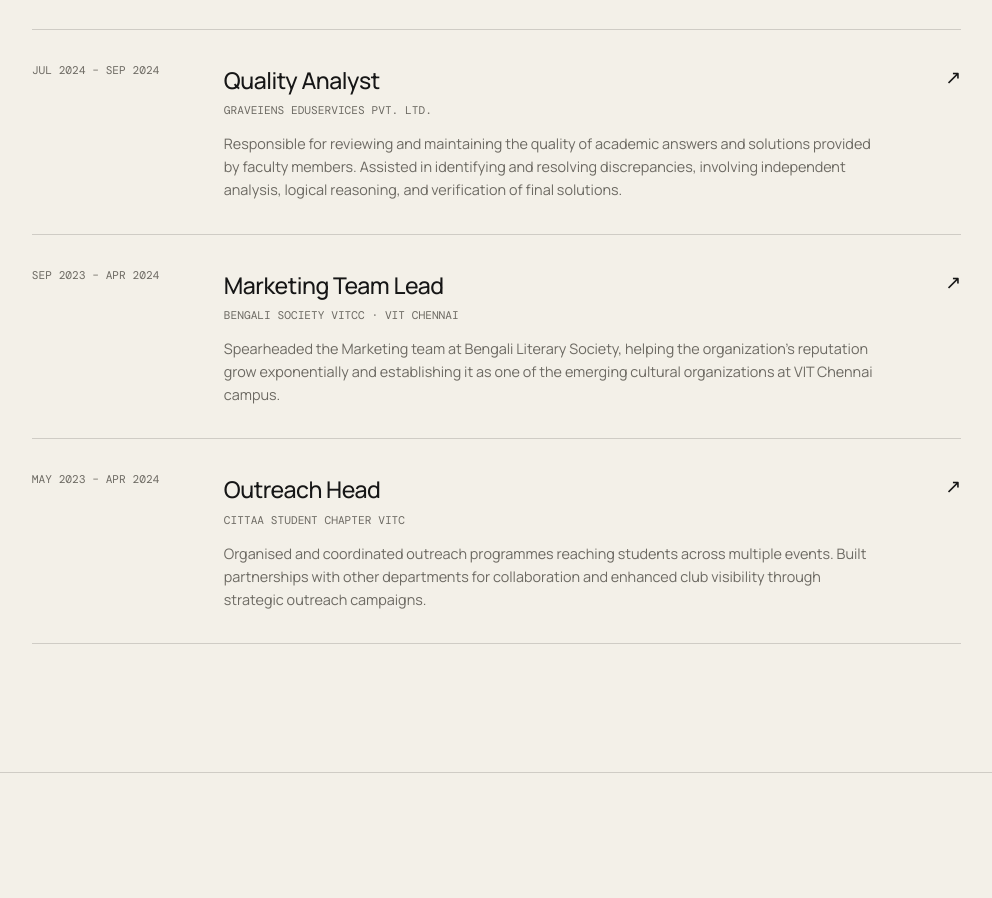
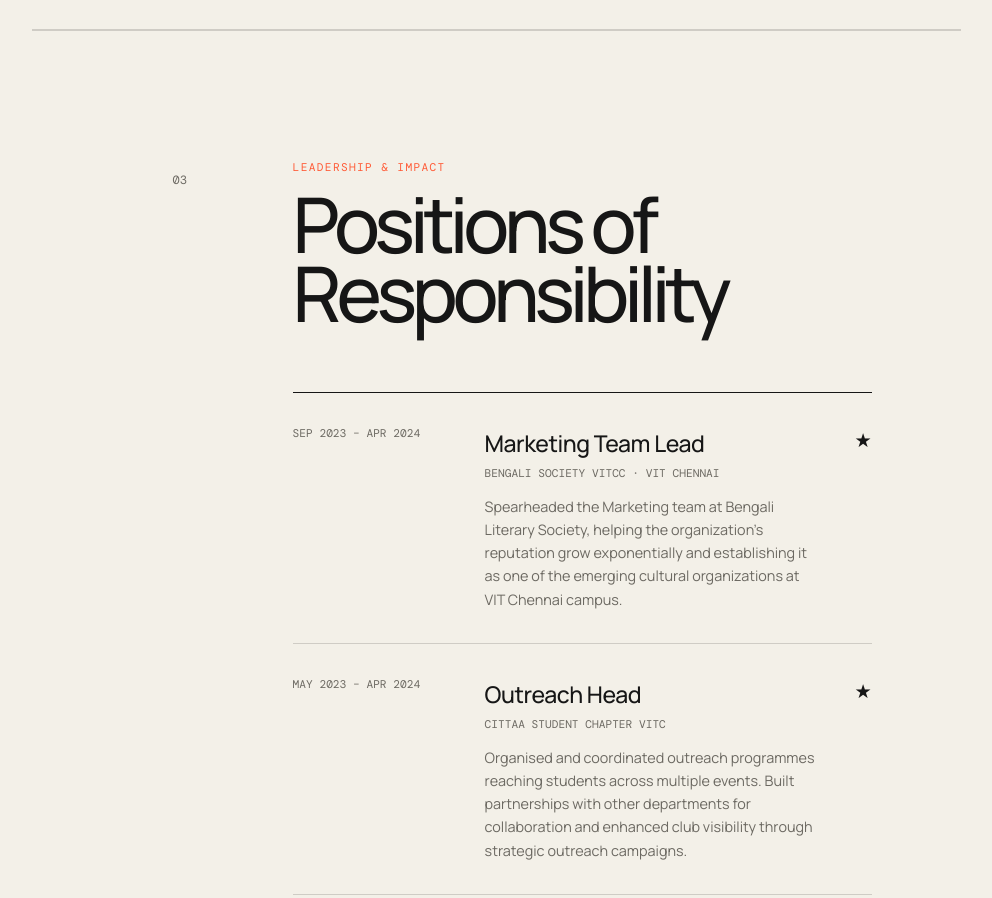
Before and after one commit to ChatterjeeSamiddho2002/chatterjeesamiddho2002.github.io, a plain HTML site: page index.html in a window 1280 px wide. Shown: the part 2361-3259 px from the top of the page, without its empty margins (229-1221 px from the left). Drawn offline with nearby package versions, Linux system fonts and the light colour scheme; a web font is replaced by a local one.

Commit message:
Add files via upload

```diff
--- a/index.html
+++ b/index.html
@@ -180,20 +180,17 @@
             <span class="experience-arrow">↗</span>
           </article>
 
-          <article class="experience-item reveal">
-            <div class="experience-date">Jul 2024 – Sep 2024</div>
-            <div class="experience-info">
-              <h3>Quality Analyst</h3>
-              <p class="experience-company">GravEiens Eduservices Pvt. Ltd.</p>
-              <p>
-                Responsible for reviewing and maintaining the quality of academic answers and
-                solutions provided by faculty members. Assisted in identifying and resolving
-                discrepancies, involving independent analysis, logical reasoning, and verification
-                of final solutions.
-              </p>
+<!-- Positions of Responsibility -->
+<section class="portfolio-section" id="positions" data-section="Positions">
+  <div class="section-number reveal">03</div>
+
+  <div class="section-content">
+    <div class="section-heading reveal">
+      <p class="section-eyebrow">Leadership &amp; Impact</p>
+      <h2>Positions of Responsibility</h2>
     </div>
-            <span class="experience-arrow">↗</span>
-          </article>
+
+    <div class="experience-list">
 
       <article class="experience-item reveal">
         <div class="experience-date">Sep 2023 – Apr 2024</div>
@@ -206,7 +203,8 @@
             emerging cultural organizations at VIT Chennai campus.
           </p>
         </div>
-            <span class="experience-arrow">↗</span>
+        <!-- Changed arrow to a star to subtly distinguish leadership from work -->
+        <span class="experience-arrow">★</span>
       </article>
 
       <article class="experience-item reveal">
@@ -220,8 +218,12 @@
             club visibility through strategic outreach campaigns.
           </p>
         </div>
-            <span class="experience-arrow">↗</span>
+        <span class="experience-arrow">★</span>
       </article>
+
+    </div>
+  </div>
+</section>
         </div>
       </div>
     </section>
```
Lines whose indentation alone changed are shown as unchanged.
